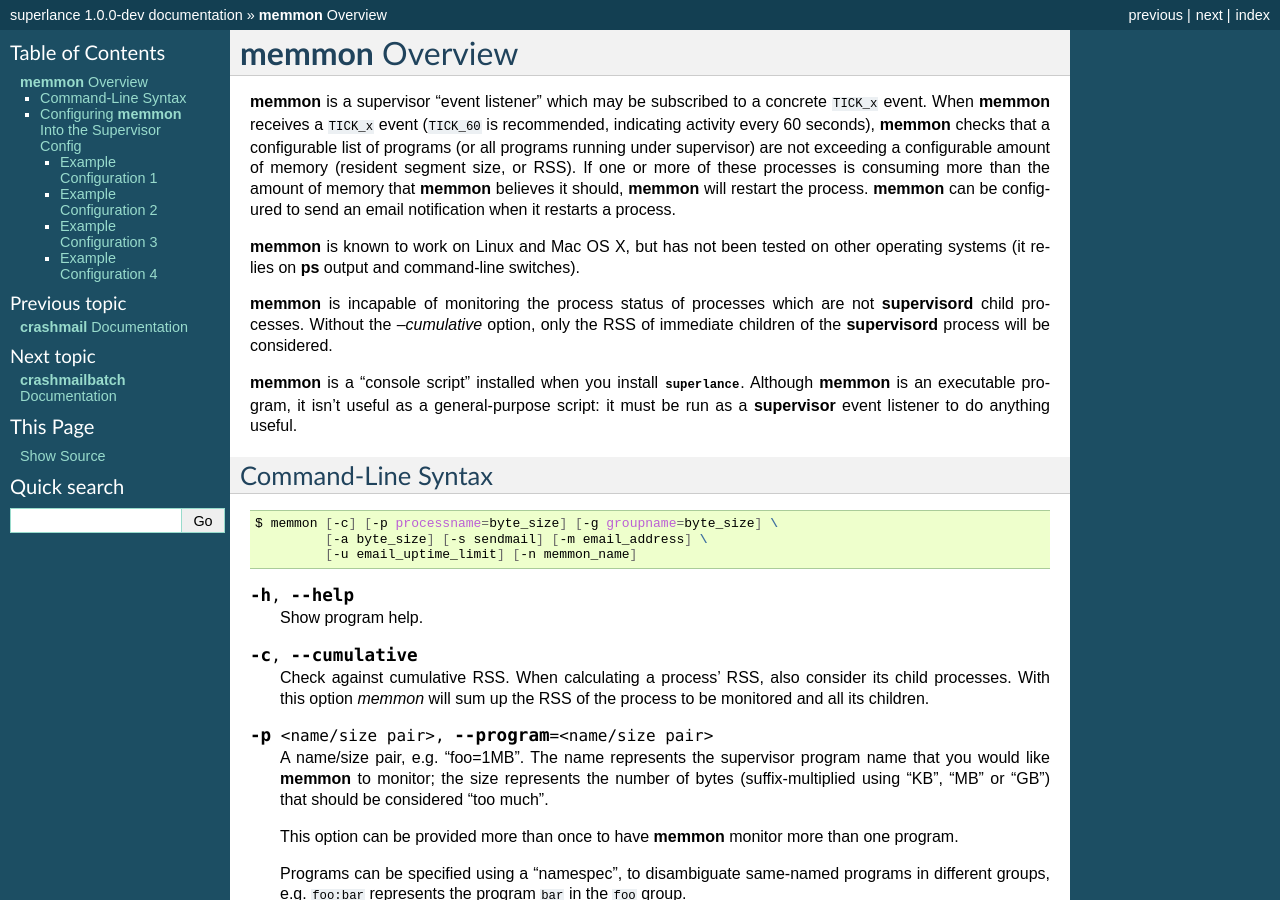
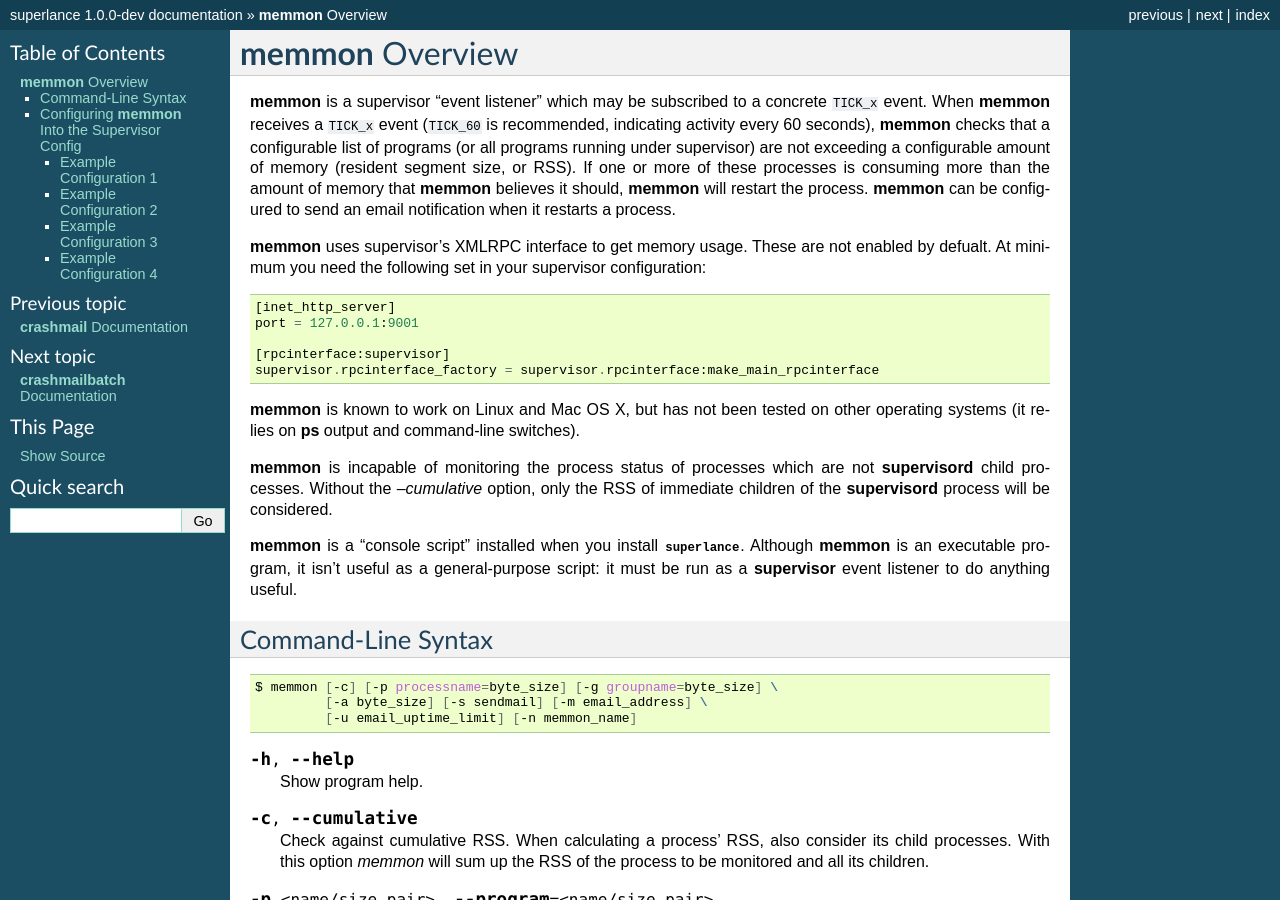
Before and after one commit to Supervisor/superlance, a Sphinx documentation site: the page built from docs/memmon.rst, in a window 1280 px wide and 900 px high. Built offline with Sphinx 7.4.7, drawn with Linux system fonts in a browser that asks for light colours.

Commit message:
Documentation to address error message in #45

```diff
--- a/docs/memmon.rst
+++ b/docs/memmon.rst
@@ -10,6 +10,17 @@
 consuming more than the amount of memory that :command:`memmon` believes it
 should, :command:`memmon` will restart the process. :command:`memmon` can be
 configured to send an email notification when it restarts a process.
+
+:command:`memmon` uses supervisor's XMLRPC interface to get memory usage.
+These are not enabled by defualt.  At minimum you need the following set in
+your supervisor configuration::
+
+  [inet_http_server]
+  port = 127.0.0.1:9001
+
+  [rpcinterface:supervisor]
+  supervisor.rpcinterface_factory = supervisor.rpcinterface:make_main_rpcinterface
+
 
 :command:`memmon` is known to work on Linux and Mac OS X, but has not been
 tested on other operating systems (it relies on :command:`ps` output and
```
